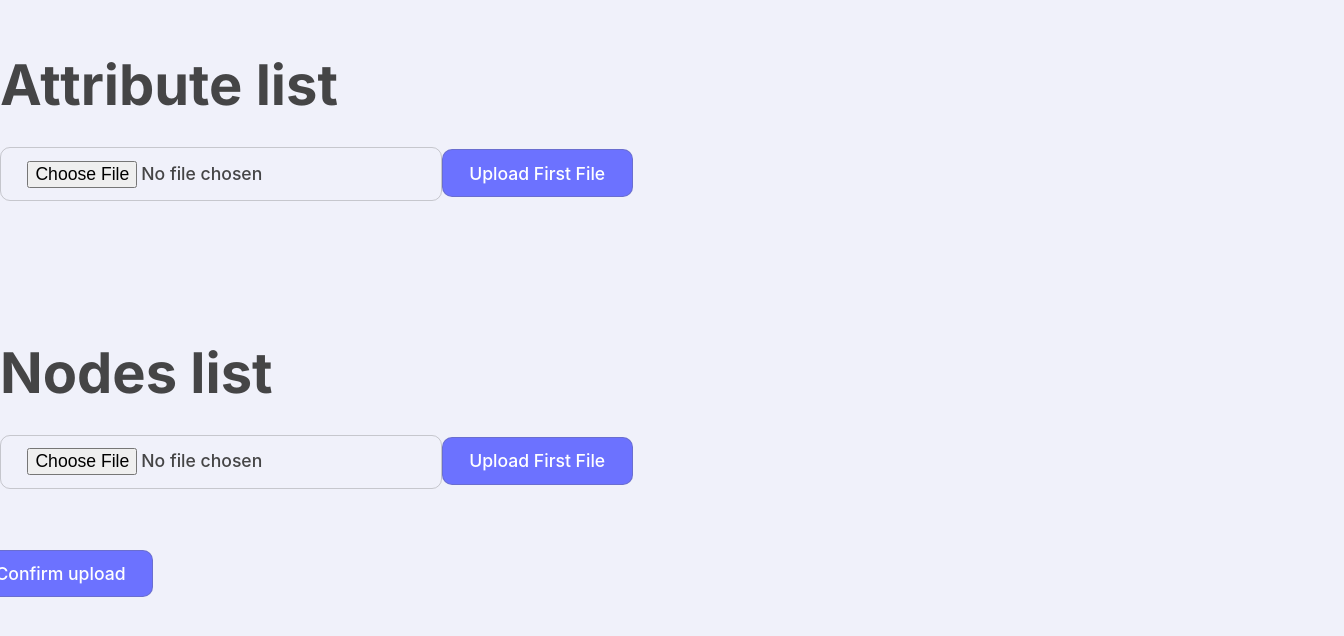
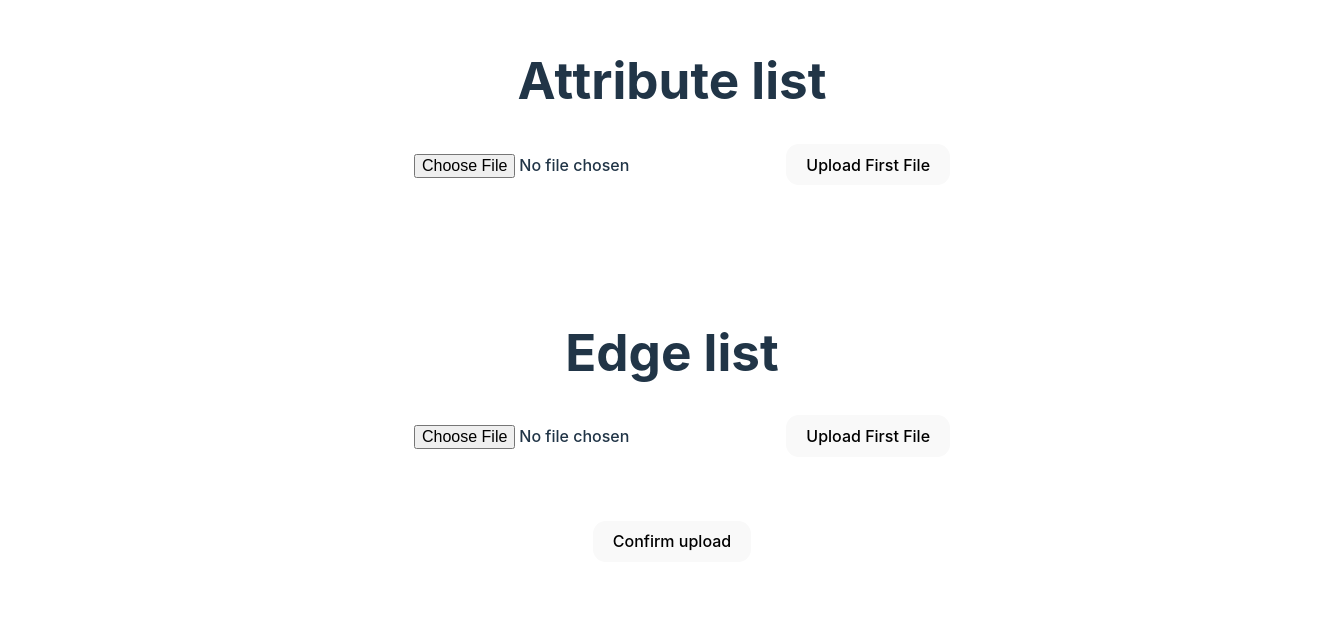
Before and after one commit to ian-init/desktop-application-with-Flask-and-ReactJS, a React (Vite) app in the folder frontend/: page / in a window 1280 px wide. Shown: the part 130-766 px from the top of the page, 1344 px wide, since content can reach past the window. Built offline with nearby package versions, Linux system fonts and the light colour scheme.

Commit message:
module debug

```diff
--- a/frontend/src/App.jsx
+++ b/frontend/src/App.jsx
@@ -1,9 +1,11 @@
 import { BrowserRouter as Router, Route, Routes, useNavigate } from 'react-router-dom';
-import './App.css';
+import React, { useState } from 'react';
+
 import FileUpload from './components/fileUpload.jsx'
 import ViewUploadResult from './components/viewUploadResult.jsx'
-import React, { useState } from 'react';
+import StartAlaam from './components/startAlaam.jsx';
 
+import './App.css';
 import '../src/components/viewUploadResult.css'
 
 const FileUploadModule = () => {
@@ -19,7 +21,7 @@ const FileUploadModule = () => {
       flaskHost={"http://localhost:5000/upload"}
     />
     <FileUpload
-      htmlTitle={"Nodes list"}
+      htmlTitle={"Edge list"}
       flaskHost={"http://localhost:5000/upload_2"}
     />
       <button onClick={handleButtonClick}>Confirm upload</button>
@@ -39,6 +41,7 @@ function App() {
       <Routes>
         <Route path="/" element={<FileUploadModule />} />
         <Route path="/viewUploadResult" element={<ViewUploadResult />} />
+        <Route path="/startAlaam" element={<StartAlaam />} />
       </Routes>
     </Router>
 	</>
--- a/frontend/src/components/nodeDescriptiveStat.jsx
+++ b/frontend/src/components/nodeDescriptiveStat.jsx
@@ -1,6 +1,6 @@
 import React, { useState, useEffect } from 'react';
 import './viewUploadResult.css'
-import c from "../../../backend/graph_plot.png"
+import c from "../../../backend/edge_visualization.png"
 
 
 const NodeDescriptiveStat = () => {
--- /dev/null
+++ b/frontend/src/components/startAlaam.jsx
@@ -0,0 +1,64 @@
+import React, { useEffect, useState } from 'react';
+import './viewUploadResult.css'
+
+function startAlaam() {
+    const [keyList, setKeyList] = useState([]);
+    const [selectedKeys, setSelectedKeys] = useState([]);
+
+    // Fetch data from the Flask backend
+    useEffect(() => {
+        fetch('http://localhost:5000/get-startAlaam')
+            .then(response => response.json())
+            .then(data => setKeyList(data))
+            .catch(error => console.error('Error fetching data:', error));
+    }, []);
+
+    // Handle checkbox change
+    const handleCheckboxChange = (event) => {
+        const { name, checked } = event.target;
+        if (checked) {
+            setSelectedKeys([...selectedKeys, name]);
+        } else {
+            setSelectedKeys(selectedKeys.filter((key) => key !== name));
+        }
+    };
+
+    // Handle form submission
+    const handleSubmit = (event) => {
+        event.preventDefault();
+        fetch('http://localhost:5000/analysis', {
+            method: 'POST',
+            headers: {
+                'Content-Type': 'application/json',
+            },
+            body: JSON.stringify({ selectedKeys }),
+        })
+        .then(response => response.json())
+        .then(data => {
+            console.log('Response from Flask:', data);
+            // Handle the response from the backend if needed
+        })
+        .catch(error => console.error('Error sending data to backend:', error));
+    };
+
+    return (
+        <div className='container'>
+        <form onSubmit={handleSubmit}>
+            {keyList.map((key, index) => (
+                <div key={index}>
+                    <input
+                        type="checkbox"
+                        id={`checkbox-${index}`}
+                        name={key}
+                        onChange={handleCheckboxChange}
+                    />
+                    <label htmlFor={`checkbox-${index}`}>{key}</label>
+                </div>
+            ))}
+            <button type="submit">Submit</button>
+        </form>
+        </div>
+    );
+}
+
+export default startAlaam;
--- a/frontend/src/components/viewUploadResult.css
+++ b/frontend/src/components/viewUploadResult.css
@@ -9,8 +9,8 @@
 /* for the image in a grid */
   .container img {
     width:100%;
-    height:60vh;
-    object-fit: cover;
+    height:35vh;
+    object-fit: fill;
     border-radius: 1vw;
   }
 
--- a/frontend/src/components/viewUploadResult.jsx
+++ b/frontend/src/components/viewUploadResult.jsx
@@ -1,16 +1,21 @@
-import { StrictMode } from 'react'
-import { createRoot } from 'react-dom/client'
+import { BrowserRouter as Router, Route, Routes, useNavigate } from 'react-router-dom';
+import React, { useState } from 'react';
+
 import AttributeDescriptiveStat from './attributeDescriptiveStat.jsx'
 import NodeDescriptiveStat from './nodeDescriptiveStat.jsx'
 
+const viewUploadResult = () => {
+  const navigate = useNavigate();
 
-function viewUploadResult () {
+  const handleButtonClick = () => {
+    navigate('/startAlaam');
+  };
     return (
     <>
-    <AttributeDescriptiveStat />
-    <NodeDescriptiveStat />
-
-	</>
+      <AttributeDescriptiveStat />
+      <NodeDescriptiveStat />
+      <button onClick={handleButtonClick}>Start Alaam</button>
+    </>
   )
 }
 export default viewUploadResult;
--- a/frontend/src/index.css
+++ b/frontend/src/index.css
@@ -1,80 +1,82 @@
 :root {
-  font-family: "Inter", "Segoe UI", Avenir, Helvetica, Arial, sans-serif;
-  line-height: 1.6;
+  font-family: Inter, system-ui, Avenir, Helvetica, Arial, sans-serif;
+  line-height: 1.5;
   font-weight: 400;
+  text-align: center;
 
   color-scheme: light dark;
-  color: rgba(50, 50, 50, 0.9);
-  background-color: rgb(240, 241, 250);
+  color: rgba(58, 58, 58, 0.897);
+  background-color: rgb(236, 237, 246);
 
   font-synthesis: none;
-  text-rendering: geometricPrecision;
+  text-rendering: optimizeLegibility;
   -webkit-font-smoothing: antialiased;
   -moz-osx-font-smoothing: grayscale;
-  scroll-behavior: smooth;
 }
 
 body {
   margin: 0;
   display: flex;
-  align-items: center;
-  justify-content: center;
+  place-items: center;
   min-width: 320px;
   min-height: 100vh;
-  padding: 1rem;
 }
 
 h1 {
-  font-size: 3.5em;
-  line-height: 1.2;
-  margin-bottom: 0.5em;
+  font-size: 3.2em;
+  line-height: 1.1;
 }
 
 p {
-  letter-spacing: -0.8px;
-  font-size: 1.2em;
+  letter-spacing: -1px;
 }
 
-input, button {
-  border-radius: 10px;
-  border: 1px solid rgba(100, 100, 100, 0.3);
-  padding: 0.7em 1.5em;
-  font-size: 1.1em;
+input {
+  border-radius: 1vw;
+  border: 1px solid transparent;
+  padding: 0.6em 1.2em;
+  font-size: 1em;
   font-weight: 500;
   font-family: inherit;
   cursor: pointer;
-  transition: all 0.3s ease;
-}
-
-input:focus {
-  border-color: #7a85ff;
-  box-shadow: 0 0 5px rgba(122, 133, 255, 0.5);
+  transition: border-color 0.25s;
 }
 
 button {
-  background-color: #6c72ff;
-  color: white;
+  border-radius: 1vw;
+  border: 1px solid transparent;
+  padding: 0.6em 1.2em;
+  font-size: 1em;
+  font-weight: 500;
+  font-family: inherit;
+  background-color: #8c92fe;
+  cursor: pointer;
+  transition: border-color 0.25s;
+}
+button:hover {
+  background-color: #c55757;
+}
+button:focus,
+button:focus-visible {
+  outline: 4px auto -webkit-focus-ring-color;
 }
 
-button:hover {
-  background-color: #db4f4f;
-  transform: scale(1.05);
+@media (prefers-color-scheme: light) {
+  :root {
+    color: #213547;
+    background-color: #ffffff;
+  }
+  a:hover {
+    color: #747bff;
+  }
+  button {
+    background-color: #f9f9f9;
+  }
 }
 
-button:focus,
-button:focus-visible {
-  outline: 4px solid #ffb3b3;
+form {
+  border-radius: 1vw;
+  border-style: dashed;
+  padding: 10px;
+
 }
-
-@media (prefers-color-scheme: dark) {
-  :root {
-    color: #cfcfcf;
-    background-color: #1c1c1c;
-  }
-  a:hover {
-    color: #5a9bff;
-  }
-  button {
-    background-color: #3737ff;
-  }
-}
```
Also changed, not shown: 2 other files (tests, documents, lock files or other folders).
